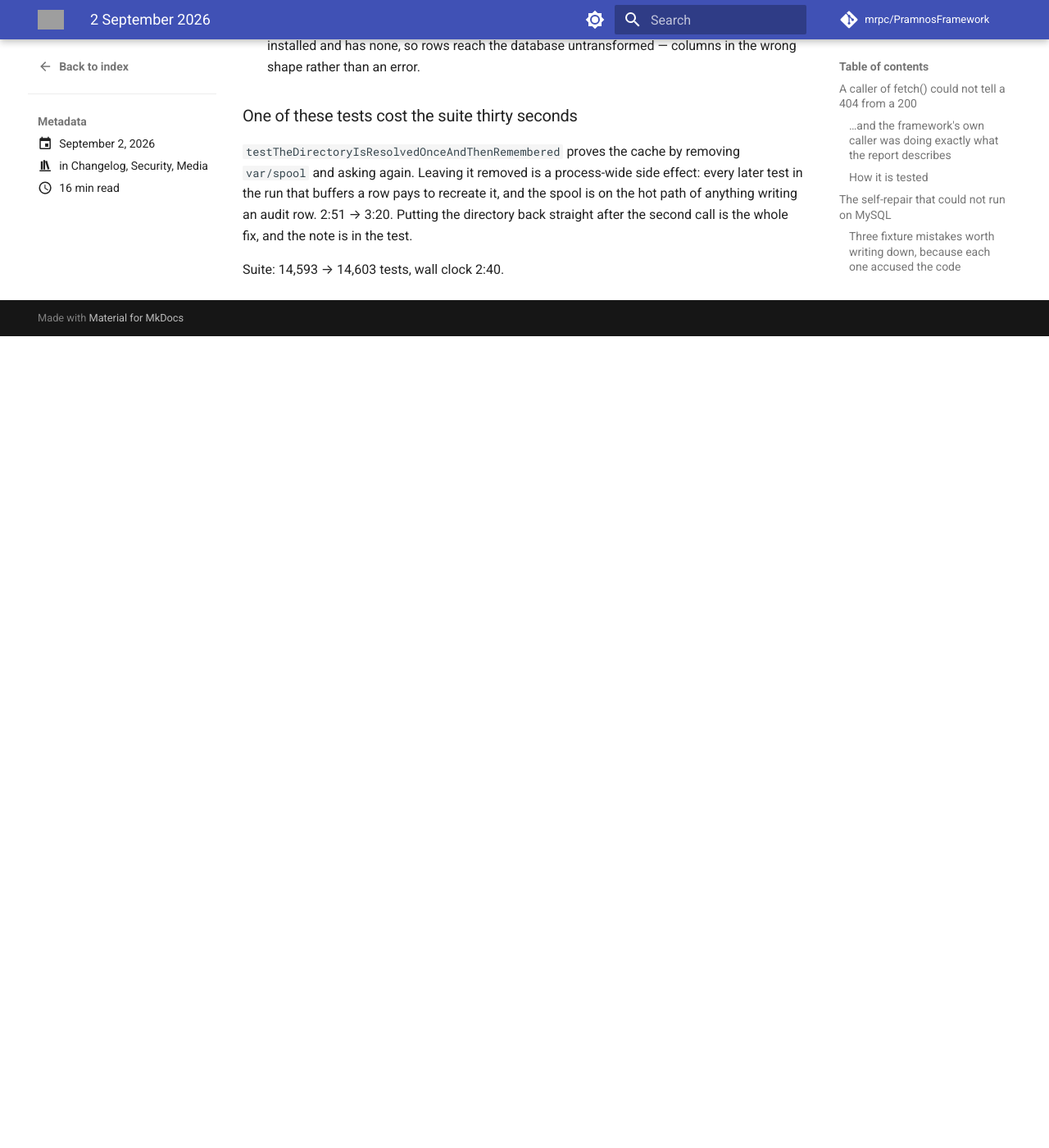
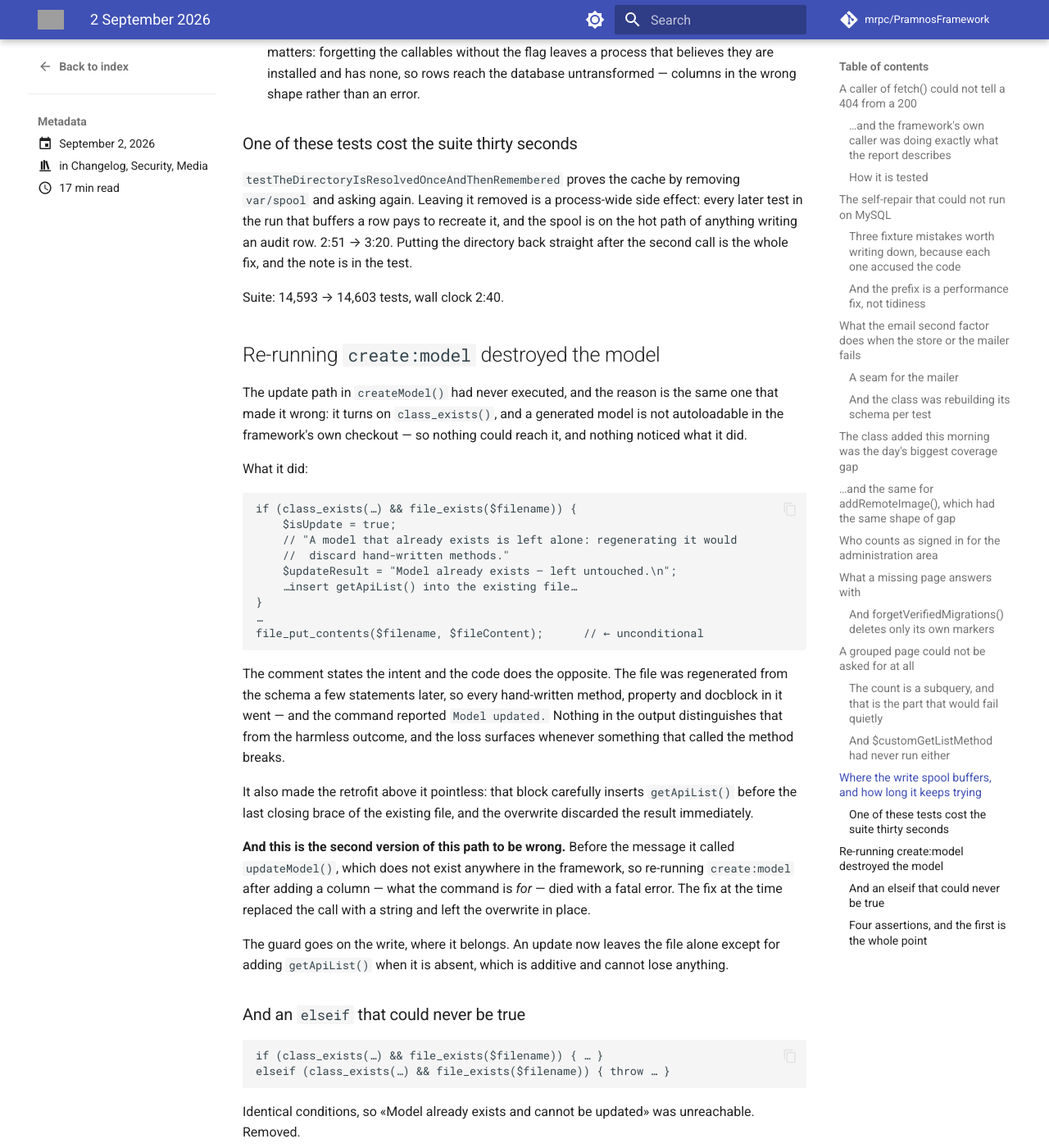
Before and after one commit to mrpc/PramnosFramework, an MkDocs documentation site: the page built from docs/version-history/posts/2026-09-02.md, in a window 1280 px wide and 1400 px high, scrolled down 9627 px. Shown: the whole window at 82% size. Built offline with MkDocs 1.6.1 and Material for MkDocs 9.7.7, drawn with Linux system fonts in a browser that asks for light colours; comment, search, counter and statistics services are not loaded; before the commit the page ends 10037 px from its top, so only the background shows below that; some of the changed text lies outside the part shown; grey boxes are pictures that could not be loaded.

Commit message:
fix(console): re-running create:model destroyed the model
The update path in `createModel()` had never executed, and the reason is the one
that made it wrong: it turns on `class_exists()`, and a generated model is not
autoloadable in the framework's own checkout — so nothing could reach it and
nothing noticed what it did.

It set a flag, printed «Model already exists — left untouched», and then an
unconditional `file_put_contents()` a few statements further down regenerated the
file from the schema. Every hand-written method, property and docblock went, and
the command reported «Model updated.» Nothing in the output distinguishes that
from the harmless outcome; the loss surfaces whenever something that called the
method breaks.

It also made the retrofit above it pointless — that block carefully inserts
`getApiList()` before the last closing brace of the existing file, and the
overwrite discarded the result immediately.

This is the second version of this path to be wrong. Before the message it
called `updateModel()`, which does not exist anywhere in the framework, so
re-running `create:model` after adding a column — what the command is for — died
with a fatal error. That fix replaced the call with a string and left the
overwrite.

The guard goes on the write. An update leaves the file alone except for adding
`getApiList()` when absent, which cannot lose anything.

Also removed an `elseif` whose condition was identical to the `if` above it, so
«Model already exists and cannot be updated» was unreachable.

Four assertions: the hand-written method survives; `getApiList()` is added and
the file still parses (asserted with `php -l`, because inserting after the last
brace puts a method outside its class); a model that already has it is not given
a second copy, which would be a fatal error; and an update writes no test file
and adds no registry entry. Both engines.

````diff
--- a/docs/Pramnos_Console_Guide.md
+++ b/docs/Pramnos_Console_Guide.md
@@ -292,6 +292,33 @@ php bin/pramnos create:api UserAPI
 # Create database migration
 php bin/pramnos create:migration CreateUsersTable
 ```
+
+#### Running `create:model` again on a model that exists
+
+Safe, and worth knowing exactly how safe. Adding a column and re-running the generator that produced
+the model is the normal thing to do, so this path matters more than an «already exists» branch usually
+would.
+
+**The file is left alone.** Not regenerated — an existing model's own methods, properties and docblocks
+stay exactly as they are, and the report says `Model updated.` rather than `Model created.` The only
+change made to a file the generator did not just write is **adding `getApiList()` if it is missing**,
+which is additive and inserted before the last closing brace.
+
+No test file is generated and no registry entry is added, both for the same reason: a generated test
+would overwrite whatever the developer wrote in its place, and a second registry entry for one model is
+a lookup that answers twice.
+
+So a new column does **not** reach the model by re-running this. Write the migration, run it, and add
+the property — which is the trade this branch makes deliberately, because the alternative was losing
+the model's own code.
+
+> **Fixed 2026-09-02.** It was not true before. The branch set a flag and printed «left untouched», and
+> an unconditional `file_put_contents()` a few statements further down regenerated the file from the
+> schema — so every hand-written method went, while the command reported success. And that was the
+> *second* version of this path: the first called `updateModel()`, which does not exist anywhere in the
+> framework, so the same command died with a fatal error instead. Neither had ever been executed by a
+> test, because the branch turns on `class_exists()` and a generated model is not autoloadable in the
+> framework's own checkout.
 
 ### Server Commands
 
--- a/docs/version-history/posts/2026-09-02.md
+++ b/docs/version-history/posts/2026-09-02.md
@@ -18,6 +18,7 @@ categories:
 - Who counts as signed in for the administration area, and what a missing page answers with
 - A grouped page could not be asked for at all
 - Where the write spool buffers, and how long it keeps trying
+- Re-running `create:model` destroyed the model
 <!-- more -->
 
 ## A caller of `fetch()` could not tell a 404 from a 200
@@ -383,3 +384,62 @@ pays to recreate it, and the spool is on the hot path of anything writing an aud
 Putting the directory back straight after the second call is the whole fix, and the note is in the test.
 
 Suite: 14,593 → 14,603 tests, wall clock 2:40.
+
+## Re-running `create:model` destroyed the model
+
+The update path in `createModel()` had never executed, and the reason is the same one that made it
+wrong: it turns on `class_exists()`, and a generated model is not autoloadable in the framework's own
+checkout — so nothing could reach it, and nothing noticed what it did.
+
+What it did:
+
+```php
+if (class_exists(…) && file_exists($filename)) {
+    $isUpdate = true;
+    // "A model that already exists is left alone: regenerating it would
+    //  discard hand-written methods."
+    $updateResult = "Model already exists — left untouched.\n";
+    …insert getApiList() into the existing file…
+}
+…
+file_put_contents($filename, $fileContent);      // ← unconditional
+```
+
+The comment states the intent and the code does the opposite. The file was regenerated from the schema
+a few statements later, so every hand-written method, property and docblock in it went — and the
+command reported `Model updated.` Nothing in the output distinguishes that from the harmless outcome,
+and the loss surfaces whenever something that called the method breaks.
+
+It also made the retrofit above it pointless: that block carefully inserts `getApiList()` before the
+last closing brace of the existing file, and the overwrite discarded the result immediately.
+
+**And this is the second version of this path to be wrong.** Before the message it called
+`updateModel()`, which does not exist anywhere in the framework, so re-running `create:model` after
+adding a column — what the command is *for* — died with a fatal error. The fix at the time replaced the
+call with a string and left the overwrite in place.
+
+The guard goes on the write, where it belongs. An update now leaves the file alone except for adding
+`getApiList()` when it is absent, which is additive and cannot lose anything.
+
+### And an `elseif` that could never be true
+
+```php
+if (class_exists(…) && file_exists($filename)) { … }
+elseif (class_exists(…) && file_exists($filename)) { throw … }
+```
+
+Identical conditions, so «Model already exists and cannot be updated» was unreachable. Removed.
+
+### Four assertions, and the first is the whole point
+
+A hand-written method survives. Then: `getApiList()` is added when missing **and the file still
+parses** — asserted by running `php -l` over it, because inserting after the last brace instead of
+before it puts a method outside its class; a model that already has it is not given a second copy,
+which would be a fatal error rather than untidiness; and an update writes no test file and adds no
+registry entry.
+
+Both engines, because the update path reads the live schema before it decides anything, and a
+regression that made the branch depend on that answer would pass on one and destroy a model on the
+other.
+
+Suite: 14,603 → 14,611 tests, wall clock 2:36.
````
Also changed, not shown: other parts of docs/version-history/posts/2026-09-02.md (+1 -1 lines), 3 other files.
